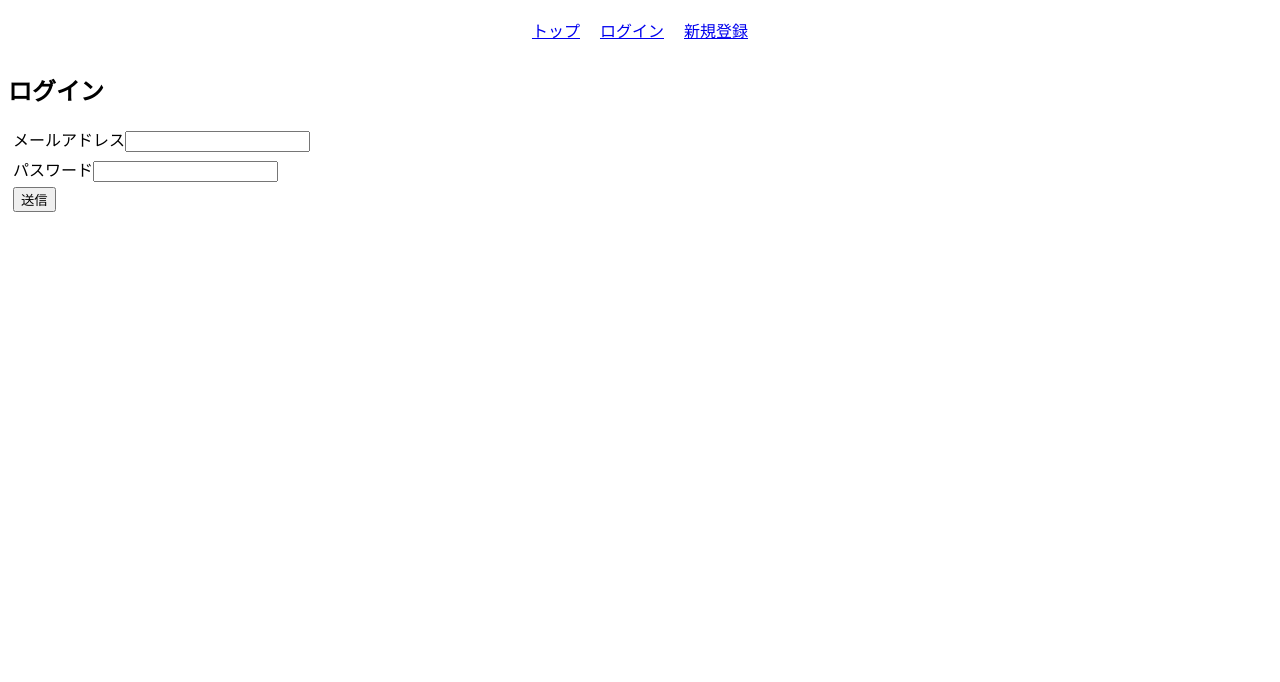
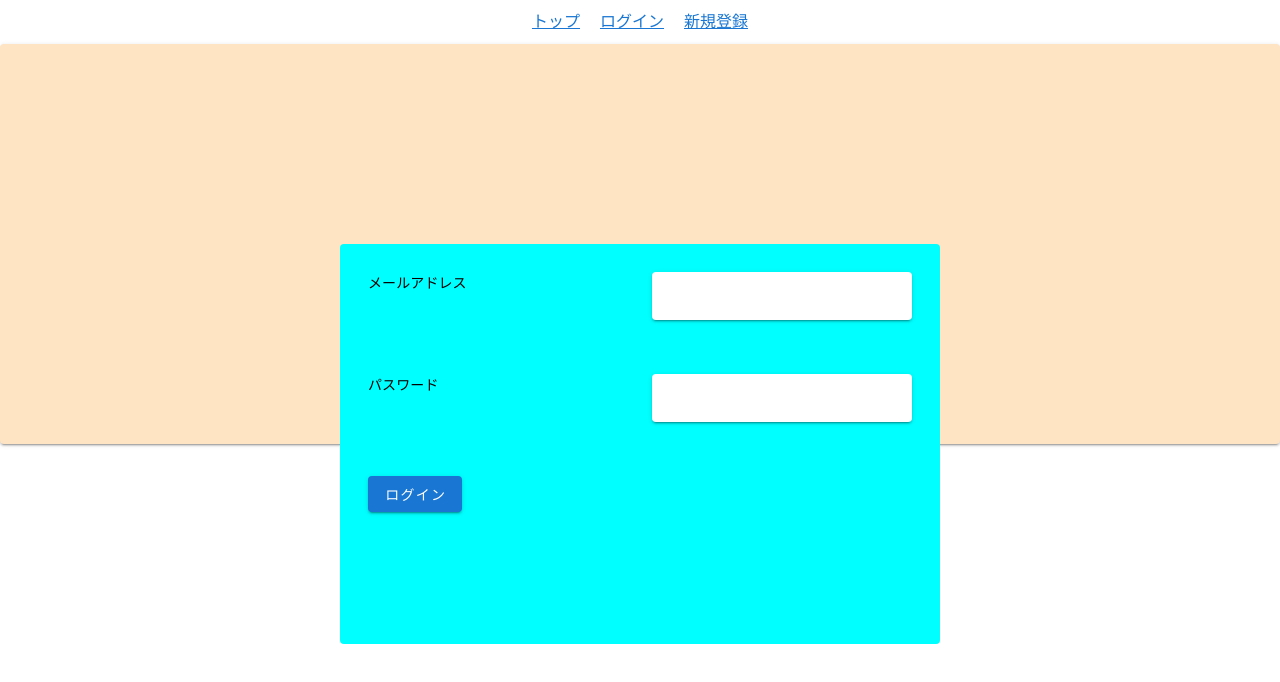
Before and after one commit to devshark0814/vue_fire, a Vue app in the folder app/vue_fire/: page /login in a window 1280 px wide. Shown: the top 682 px of the page. Built offline with nearby package versions, Linux system fonts and the light colour scheme.

Commit message:
vuetifyの導入と仮実装

```diff
--- a/app/vue_fire/index.html
+++ b/app/vue_fire/index.html
@@ -1,9 +1,17 @@
 <!DOCTYPE html>
 <html>
     <head>
-    <meta charset="utf-8">
-    <meta name="viewport" content="width=device-width,initial-scale=1.0">
+        <meta charset="utf-8" />
+        <meta name="viewport" content="width=device-width,initial-scale=1.0" />
         <title>vue_fire</title>
+        <link
+            href="https://fonts.googleapis.com/css?family=Roboto:100,300,400,500,700,900"
+            rel="stylesheet"
+        />
+        <link
+            href="https://cdn.jsdelivr.net/npm/@mdi/font@4.x/css/materialdesignicons.min.css"
+            rel="stylesheet"
+        />
     </head>
     <body>
         <div id="app"></div>
--- a/app/vue_fire/package.json
+++ b/app/vue_fire/package.json
@@ -12,6 +12,7 @@
   "dependencies": {
     "vue": "^2.5.2",
     "vue-router": "^3.0.1",
+    "vuetify": "^2.5.8",
     "vuex": "^3.6.2"
   },
   "devDependencies": {
@@ -28,6 +29,7 @@
     "chalk": "^2.0.1",
     "copy-webpack-plugin": "^4.0.1",
     "css-loader": "^0.28.0",
+    "deepmerge": "^4.2.2",
     "extract-text-webpack-plugin": "^3.0.0",
     "file-loader": "^1.1.4",
     "friendly-errors-webpack-plugin": "^1.6.1",
@@ -40,6 +42,8 @@
     "postcss-loader": "^2.0.8",
     "postcss-url": "^7.2.1",
     "rimraf": "^2.6.0",
+    "sass": "~1.32",
+    "sass-loader": "^12.1.0",
     "semver": "^5.3.0",
     "shelljs": "^0.7.6",
     "uglifyjs-webpack-plugin": "^1.1.1",
--- a/app/vue_fire/src/App.vue
+++ b/app/vue_fire/src/App.vue
@@ -1,4 +1,5 @@
 <template>
+    <v-app>
     <div>
         <header class="header">
             <router-link to="/" class="header--link">トップ</router-link>
@@ -9,6 +10,7 @@
         </header>
         <router-view></router-view>
     </div>
+    </v-app>
 </template>
 <script>
     export default {
--- a/app/vue_fire/src/main.js
+++ b/app/vue_fire/src/main.js
@@ -4,6 +4,7 @@ import Vue from 'vue'
 import App from './App'
 import router from './router'
 import store from  './store'
+import vuetify from '@/plugins/vuetify'
 
 Vue.config.productionTip = false
 
@@ -12,6 +13,7 @@ new Vue({
   el: '#app',
   router,
   store,
+  vuetify,
   components: { App },
   template: '<App/>'
 })
--- a/app/vue_fire/src/pages/Home/Home.vue
+++ b/app/vue_fire/src/pages/Home/Home.vue
@@ -1,5 +1,11 @@
 <template>
-<div class="container">
-  <h2>Topページです</h2>
-</div>
+    <v-container>
+        <v-row>
+            <v-col>
+                <v-text-field
+                    label="Regular"
+                ></v-text-field>
+            </v-col>
+        </v-row>
+    </v-container>
 </template>
--- a/app/vue_fire/src/pages/Login/Login.vue
+++ b/app/vue_fire/src/pages/Login/Login.vue
@@ -1,24 +1,55 @@
 <template>
-    <div class="container">
-        <h2>ログイン</h2>
-        <form class="login-form">
-            <div class="input-group">
-                <label for="email">メールアドレス</label>
-                <input type="email" id="email" v-model="email"/>
-            </div>
-            <div class="input-group">
-                <label for="password">パスワード</label>
-                <input type="password" id="password" v-model="password" />
-            </div>
-            <div class="input-group">
-                <button type="button" @click="login">送信</button>
-            </div>
-        </form>
-    </div>
+    <v-card class="login_card">
+        <v-card-text class="login_card_text">
+            <v-container>
+                <v-row>
+                    <v-col>
+                        <span class="black--text">メールアドレス</span>
+                    </v-col>
+                    <v-col>
+                        <v-text-field
+                            solo
+                            v-model="email"
+                        />
+                    </v-col>
+                </v-row>
+                <v-row>
+                    <v-col>
+                        <span class="black--text">パスワード</span>
+                    </v-col>
+                    <v-col>
+                        <v-text-field
+                            solo
+                            v-model="password"
+                        />
+                    </v-col>
+                </v-row>
+                <v-row>
+                    <v-col>
+                        <v-btn color="primary" @click="login">ログイン</v-btn>
+                    </v-col>
+                </v-row>
+            </v-container>
+        </v-card-text>
+    </v-card>
 </template>
 <script src="./Login.js"></script>
 <style>
-    .input-group {
-        margin: 5px;
+    .login_card {
+        margin: 0 !important;
+        padding: 0 !important;
+        position: relative !important;
+        min-width: 600px !important;
+        min-height: 400px !important;
+        background-color: bisque !important;
+    }
+    .login_card_text {
+        margin: -200px 0 0 -300px !important;
+        position: absolute !important;
+        top: 100% !important;
+        left: 50% !important;
+        width: 600px !important;
+        height: 400px !important;
+        background-color: aqua !important;
     }
 </style>
--- /dev/null
+++ b/app/vue_fire/src/plugins/vuetify.js
@@ -0,0 +1,9 @@
+import Vue from 'vue'
+import Vuetify from 'vuetify'
+import 'vuetify/dist/vuetify.min.css'
+
+Vue.use(Vuetify)
+
+const opts = {}
+
+export default new Vuetify(opts)
```
Also changed, not shown: 1 other file (tests, documents, lock files or other folders). Lines whose indentation alone changed are shown as unchanged.
